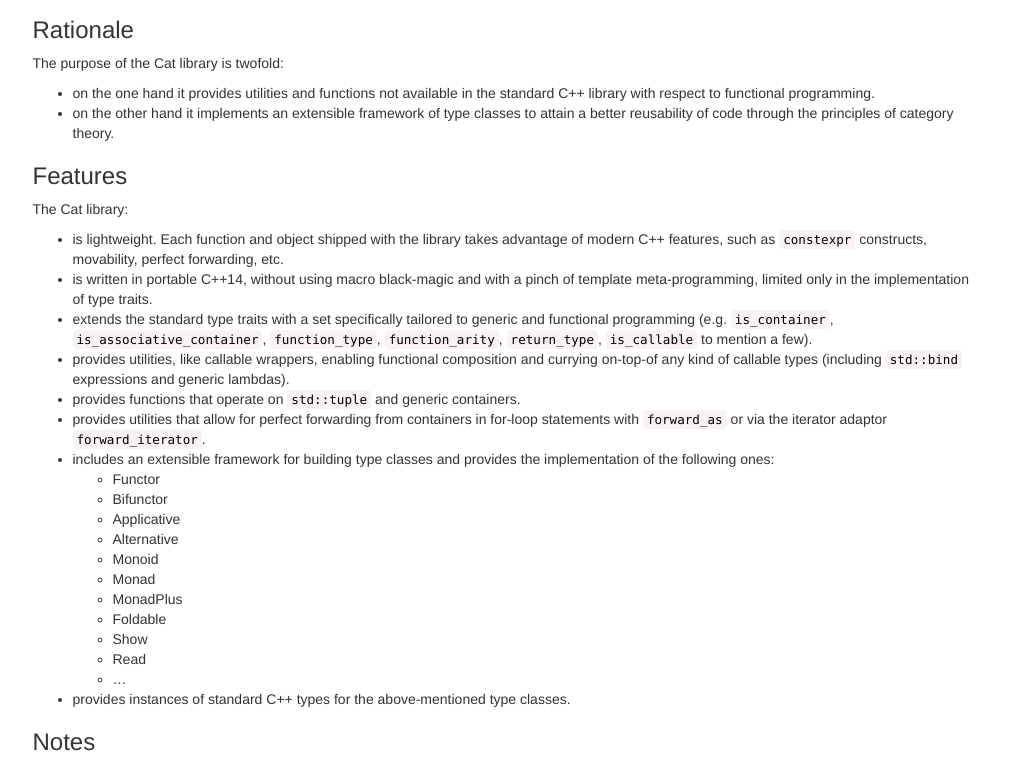
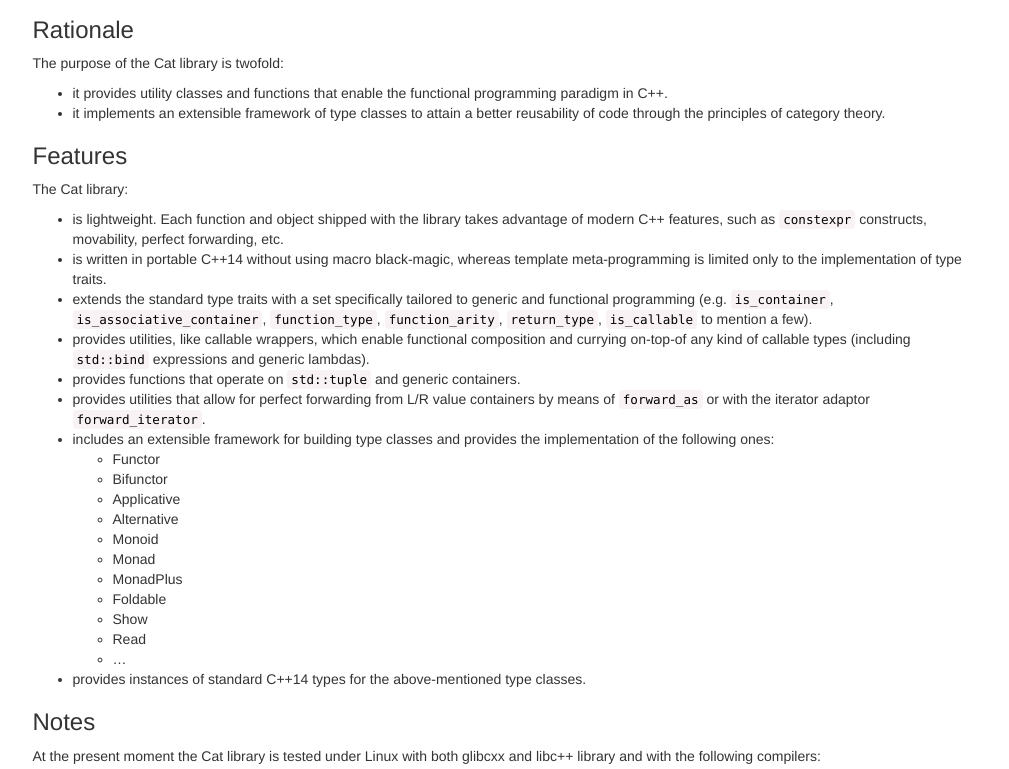
Before and after one commit to cat/cat.github.io, a plain HTML site: page overview.html in a window 1280 px wide. Shown: the part 153-922 px from the top of the page, without its empty margins (135-1144 px from the left). Drawn offline with nearby package versions, Linux system fonts and the light colour scheme.

Commit message:
Updated.

```diff
--- a/overview.html
+++ b/overview.html
@@ -36,18 +36,18 @@
                     <h3 id="rationale">Rationale</h3>
 <p>The purpose of the Cat library is twofold:</p>
 <ul>
-<li>on the one hand it provides utilities and functions not available in the standard C++ library with respect to functional programming.</li>
-<li>on the other hand it implements an extensible framework of type classes to attain a better reusability of code through the principles of category theory.</li>
+<li>it provides utility classes and functions that enable the functional programming paradigm in C++.</li>
+<li>it implements an extensible framework of type classes to attain a better reusability of code through the principles of category theory.</li>
 </ul>
 <h3 id="features">Features</h3>
 <p>The Cat library:</p>
 <ul>
 <li>is lightweight. Each function and object shipped with the library takes advantage of modern C++ features, such as <code>constexpr</code> constructs, movability, perfect forwarding, etc.</li>
-<li>is written in portable C++14, without using macro black-magic and with a pinch of template meta-programming, limited only in the implementation of type traits.</li>
+<li>is written in portable C++14 without using macro black-magic, whereas template meta-programming is limited only to the implementation of type traits.</li>
 <li>extends the standard type traits with a set specifically tailored to generic and functional programming (e.g. <code>is_container</code>, <code>is_associative_container</code>, <code>function_type</code>, <code>function_arity</code>, <code>return_type</code>, <code>is_callable</code> to mention a few).</li>
-<li>provides utilities, like callable wrappers, enabling functional composition and currying on-top-of any kind of callable types (including <code>std::bind</code> expressions and generic lambdas).</li>
+<li>provides utilities, like callable wrappers, which enable functional composition and currying on-top-of any kind of callable types (including <code>std::bind</code> expressions and generic lambdas).</li>
 <li>provides functions that operate on <code>std::tuple</code> and generic containers.</li>
-<li>provides utilities that allow for perfect forwarding from containers in for-loop statements with <code>forward_as</code> or via the iterator adaptor <code>forward_iterator</code>.<br /></li>
+<li>provides utilities that allow for perfect forwarding from L/R value containers by means of <code>forward_as</code> or with the iterator adaptor <code>forward_iterator</code>.<br /></li>
 <li>includes an extensible framework for building type classes and provides the implementation of the following ones:
 <ul>
 <li>Functor</li>
@@ -62,7 +62,7 @@
 <li>Read</li>
 <li>…</li>
 </ul></li>
-<li>provides instances of standard C++ types for the above-mentioned type classes.</li>
+<li>provides instances of standard C++14 types for the above-mentioned type classes.</li>
 </ul>
 <h3 id="notes">Notes</h3>
 <p>At the present moment the Cat library is tested under Linux with both glibcxx and libc++ library and with the following compilers:</p>
```
Also changed, not shown: build/index.html (+1 -2 lines), index.html (+1 -2 lines), 1 other file.
